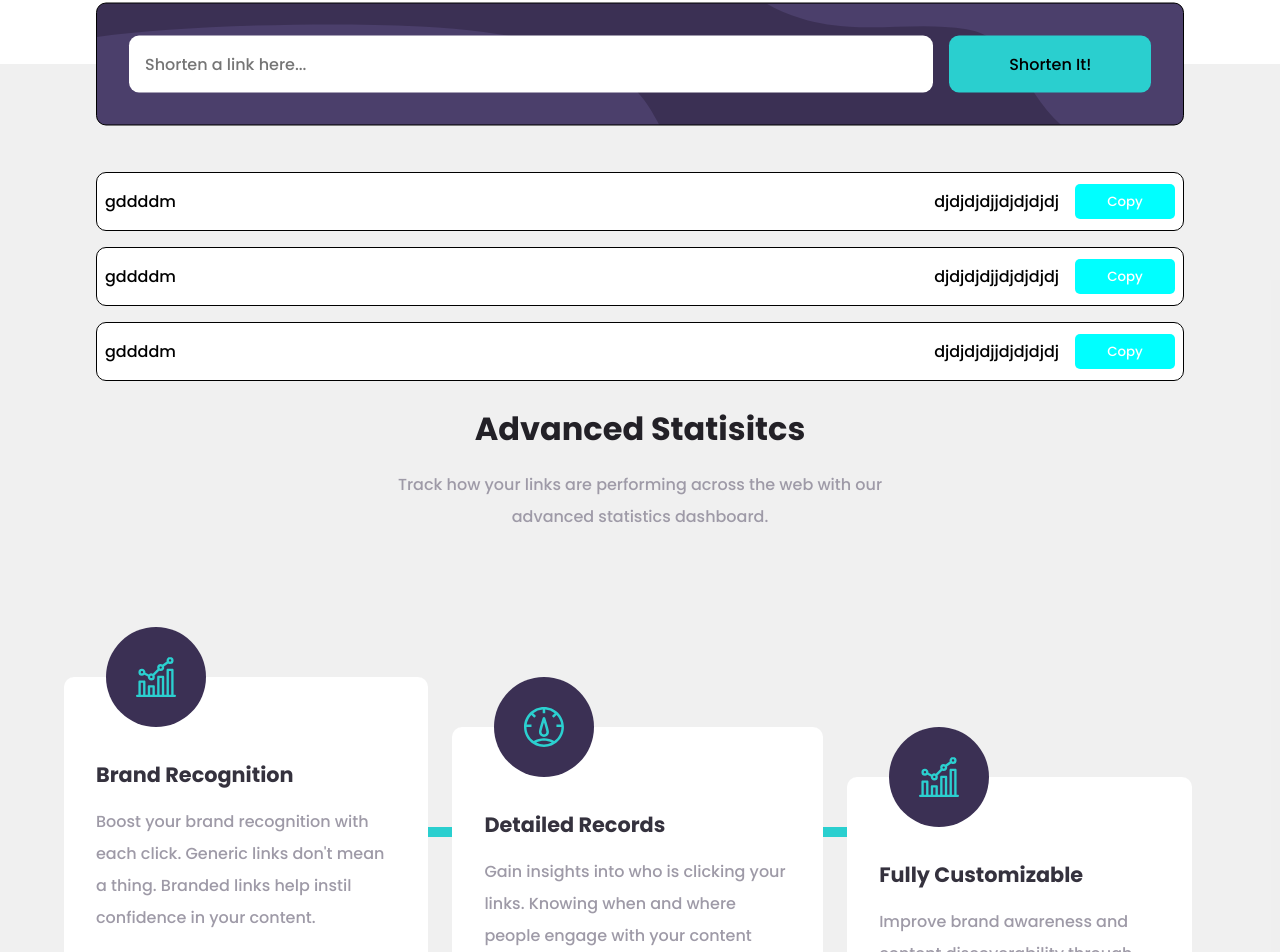
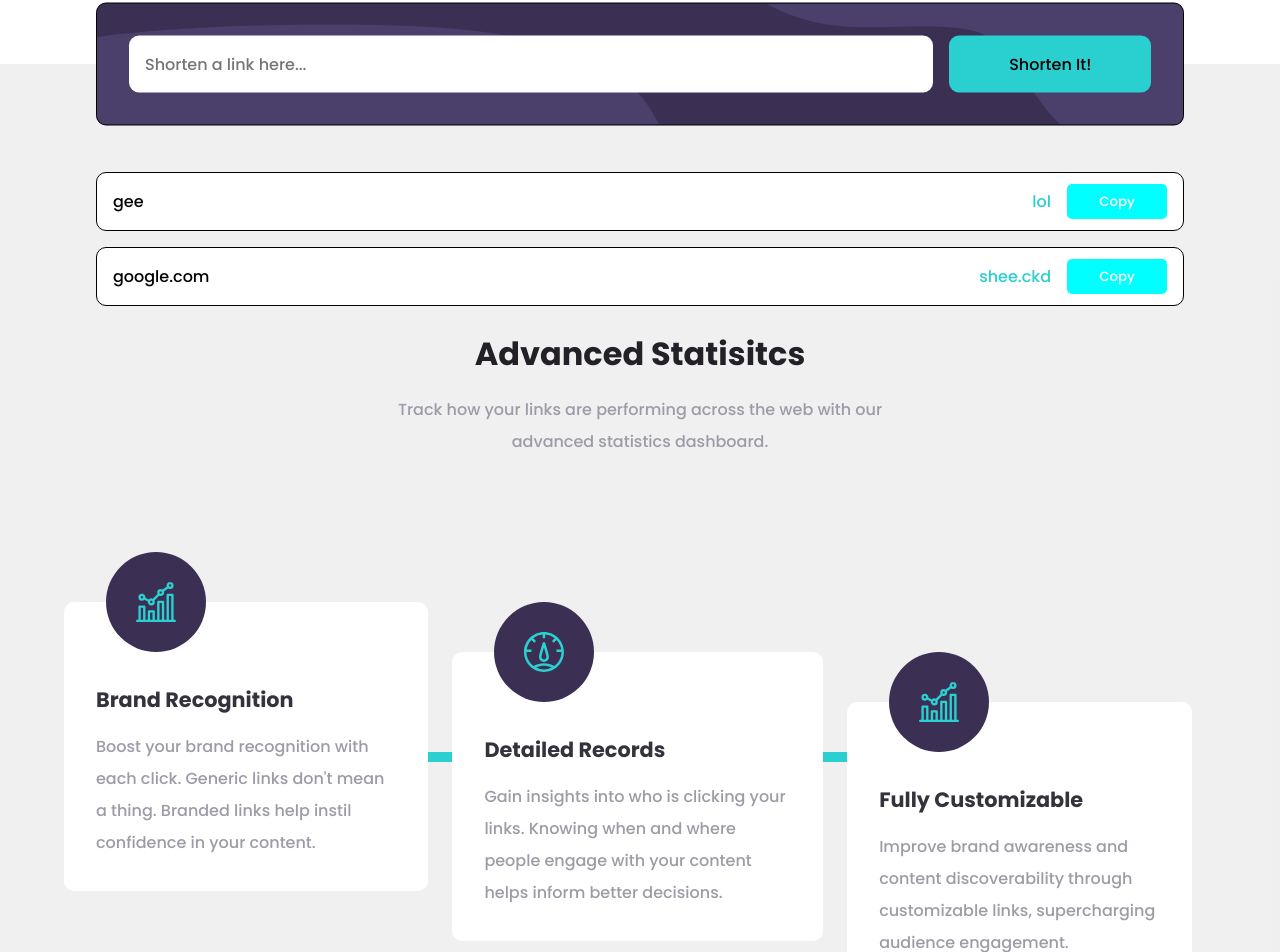
Before and after one commit to Heisdalu/url-shortener, a React (Create React App) app: page / in a window 1280 px wide. Shown: the part 737-1689 px from the top of the page. Built offline with nearby package versions, Linux system fonts and the light colour scheme.

Commit message:
worked on api endpoint and copy functionality

```diff
--- a/src/components/Detail/LinkDetail.css
+++ b/src/components/Detail/LinkDetail.css
@@ -16,6 +16,10 @@
 .shorten_link,
 .copy_btn {
   margin: 0.5rem 0;
+}
+
+.shorten_link {
+  color: var(--primary-cyan);
 }
 
 .main_content {
@@ -41,9 +45,10 @@
   .detail_link_content {
     flex-direction: row;
     justify-content: normal;
-    padding: 0.5rem;
+    padding: 0.5rem 1rem;
     width: 85%;
     max-width: none;
+    font-size: 1rem;
   }
 
   .shorten_link,
--- a/src/components/Detail/LinkDetail.js
+++ b/src/components/Detail/LinkDetail.js
@@ -1,56 +1,38 @@
+import { useSelector } from "react-redux";
 import "./LinkDetail.css";
 
 const LinkDetail = () => {
-  const coppyHandler = (el) => {
+  const data = useSelector((state) => state.data);
+  console.log(data);
+
+  const linkContent = (detail) => {
+    const copyHandler = (el) => {
       document.querySelectorAll(".copy_btn").forEach((el) => {
         el.classList.remove("copied_active");
         el.textContent = "Copy";
       });
       el.target.classList.add("copied_active");
       el.target.textContent = "Copied";
-    navigator.clipboard.writeText("Jesus");
+      navigator.clipboard.writeText(detail.shortLink);
     };
 
     return (
-    <>
-      <div className="detail_link_content">
-        <div className="main_content">{"gddddm"}</div>
-        <div className="shorten_link">{"djdjdjdjjdjdjdjdj"}</div>
+      <div className="detail_link_content" key={detail.id}>
+        <div className="main_content">{detail?.originalLink}</div>
+        <div className="shorten_link">{detail?.shortLink}</div>
         <button
           arial-role="copy"
           className="copy_btn"
-          onClick={coppyHandler}
+          onClick={copyHandler}
           id="btn1"
         >
           Copy
         </button>
       </div>
-      <div className="detail_link_content">
-        <div className="main_content">{"gddddm"}</div>
-        <div className="shorten_link">{"djdjdjdjjdjdjdjdj"}</div>
-        <button
-          arial-role="copy"
-          className="copy_btn"
-          onClick={coppyHandler}
-          id="btn2"
-        >
-          Copy
-        </button>
-      </div>
-      <div className="detail_link_content">
-        <div className="main_content">{"gddddm"}</div>
-        <div className="shorten_link">{"djdjdjdjjdjdjdjdj"}</div>
-        <button
-          arial-role="copy"
-          className="copy_btn"
-          onClick={coppyHandler}
-          id="btn3"
-        >
-          Copy
-        </button>
-      </div>
-    </>
     );
   };
 
+  return <>{data.map((el, i) => linkContent(el))}</>;
+};
+
 export default LinkDetail;
--- a/src/components/Header/GetLink.js
+++ b/src/components/Header/GetLink.js
@@ -1,15 +1,22 @@
+import { useState } from "react";
+import { useDispatch } from "react-redux";
+import { getShortenLink } from "../../store/shortenLink";
 import "./GetLink.css";
-import { useDispatch, useSelector } from "react-redux";
-import { getShortenLink } from "../../store/shortenLink";
 
 const GetLink = () => {
   const dispatch = useDispatch();
-  const val = useSelector((state) => state);
-  console.log(val);
+  const [inputLink, setInputLink] = useState("");
 
+  const inputHandler = (e) => {
+    setInputLink(e.target.value);
+  };
 
   const shortenLinkHandler = () => {
-    dispatch(getShortenLink());
+    console.log(inputLink);
+    if (inputLink) {
+      dispatch(getShortenLink(inputLink));
+    }
+    setInputLink("");
   };
 
   return (
@@ -19,6 +26,8 @@ const GetLink = () => {
         placeholder="Shorten a link here..."
         className="input_text"
         arial-label="Enter url"
+        onChange={inputHandler}
+        value={inputLink}
       />
       <button type="submit" className="input_btn" onClick={shortenLinkHandler}>
         Shorten It!
```
Lines whose indentation alone changed are shown as unchanged.
